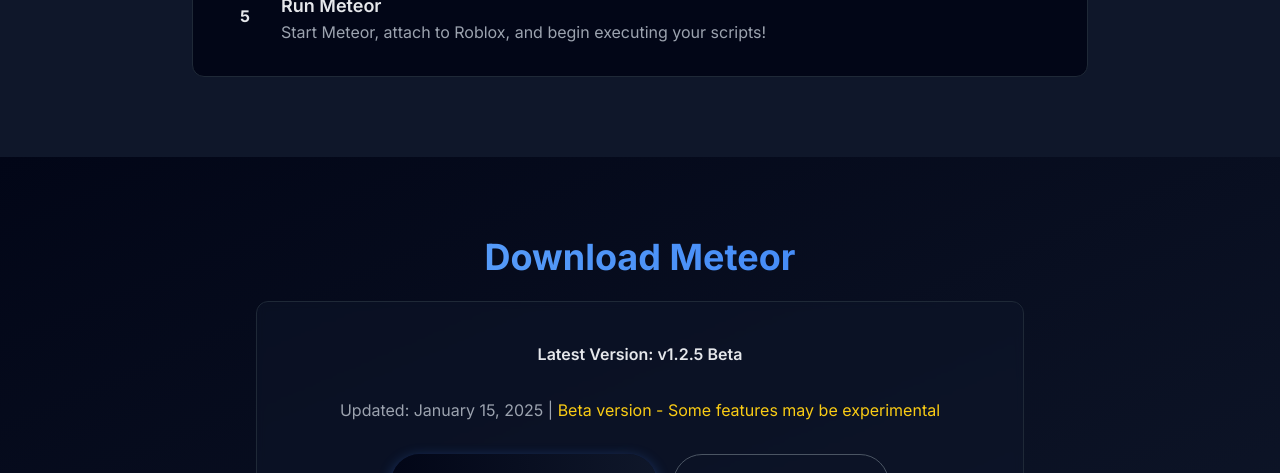
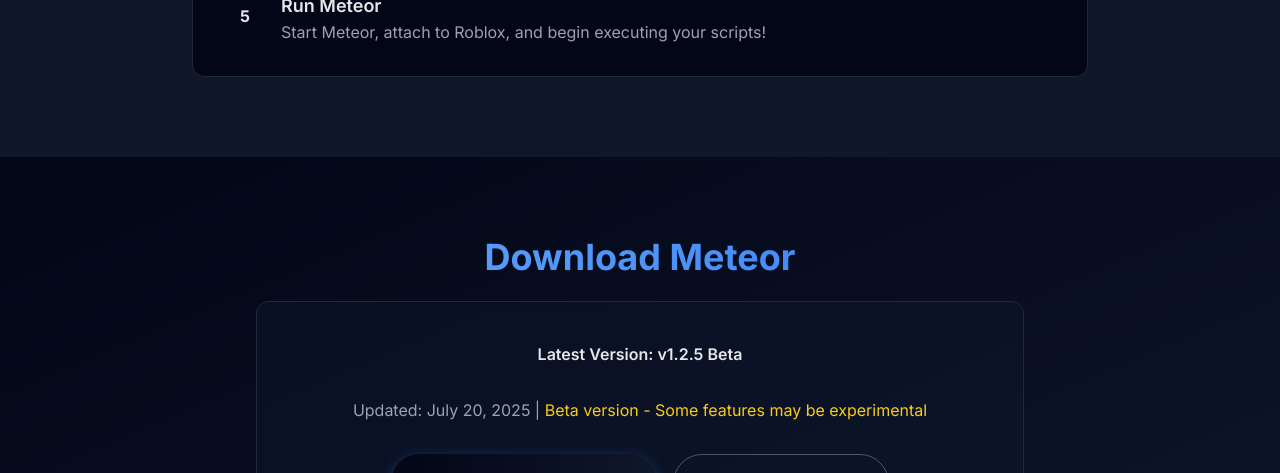
Before and after one commit to burntballsmp4/burntballsmp4, a plain HTML site: page index.html in a window 1280 px wide. Shown: the part 3495-3968 px from the top of the page. Drawn offline with nearby package versions, Linux system fonts and the light colour scheme.

Commit message:
Update index.html

```diff
--- a/index.html
+++ b/index.html
@@ -328,7 +328,7 @@
               Latest Version: v1.2.5 Beta
             </div>
           </div>
-          <p class="text-gray-400 mb-8">Updated: January 15, 2025 | <span class="text-yellow-400">Beta version - Some features may be experimental</span></p>
+          <p class="text-gray-400 mb-8">Updated: July 20, 2025 | <span class="text-yellow-400">Beta version - Some features may be experimental</span></p>
 
           <div class="flex flex-col sm:flex-row justify-center gap-4">
             <a href="https://mega.nz/file/zZsgzKiD#Z3WedkfEudKrCfivayerwhX0RAglHXx4WI8wTE7jVS0" class="px-8 py-4 bg-gradient-to-r from-meteor.primary to-meteor.accent text-white font-semibold rounded-full transition-all duration-300 transform hover:scale-105 download-btn flex items-center justify-center">
```
